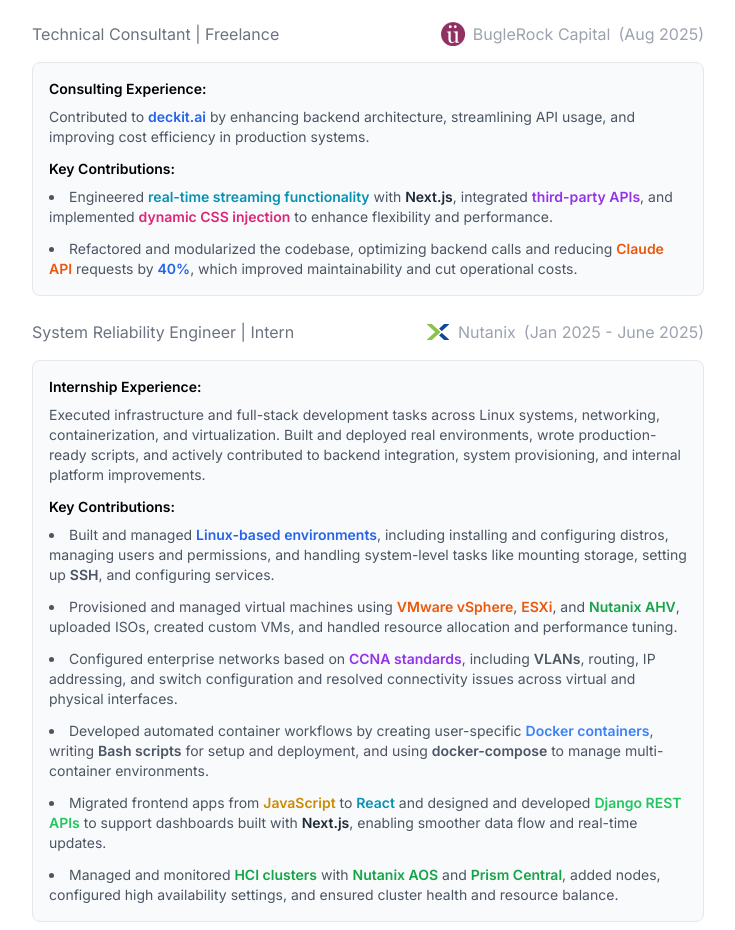
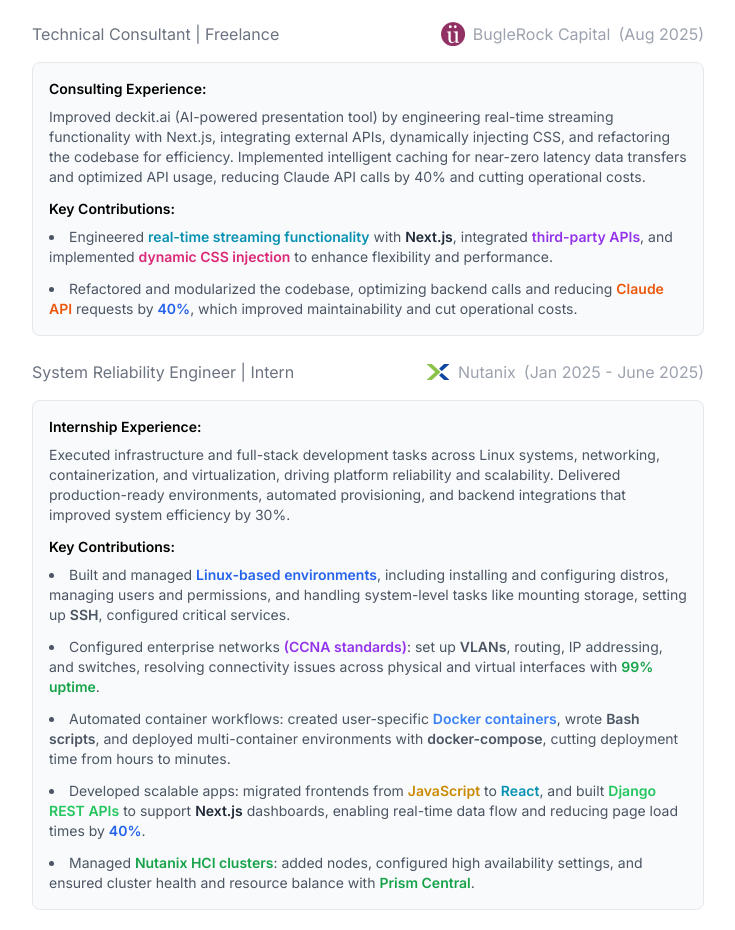
Before and after one commit to Nishant891/dematrix-portfolio, a Next.js app: page / in a window 1280 px wide. Shown: the part 802-1732 px from the top of the page, without its empty margins (376-1111 px from the left). Built offline with nearby package versions, Linux system fonts and the light colour scheme; grey boxes are pictures that could not be loaded.

Commit message:
new changes

```diff
--- a/app/page.tsx
+++ b/app/page.tsx
@@ -226,17 +226,17 @@ export default function Home() {
             </section>
 
             <section className="space-y-4">
-              <div className="text-gray-500 text-md">Work</div>
+              <div className="text-gray-500 text-md">Experience</div>
 
               <div className="grid gap-2">
                 <div className="flex flex-wrap items-center justify-between py-2 gap-2">
-                  <Link
+                  <a
                     href="https://www.buglerockcapital.com"
                     className="text-gray-500 text-md hover:text-blue-600 flex flex-wrap items-center gap-1"
                   >
                     <span>Technical Consultant | Freelance</span>
-                  </Link>
-                  <Link
+                  </a>
+                  <a
                     href="https://www.linkedin.com/company/buglerock-capital/"
                     className="flex items-center gap-2"
                   >
@@ -249,7 +249,7 @@ export default function Home() {
                       BugleRock Capital
                     </span>
                     <span className="text-gray-400">(Aug 2025)</span>
-                  </Link>
+                  </a>
                 </div>
 
                 <div className="bg-gray-50 p-4 rounded-lg border border-gray-200">
@@ -257,12 +257,13 @@ export default function Home() {
                     Consulting Experience:
                   </h3>
                   <p className="text-sm text-gray-600">
-                    Contributed to{" "}
-                    <span className="font-semibold text-blue-600">
-                      deckit.ai
-                    </span>{" "}
-                    by enhancing backend architecture, streamlining API usage,
-                    and improving cost efficiency in production systems.
+                    Improved deckit.ai (AI-powered presentation tool) by
+                    engineering real-time streaming functionality with Next.js,
+                    integrating external APIs, dynamically injecting CSS, and
+                    refactoring the codebase for efficiency. Implemented
+                    intelligent caching for near-zero latency data transfers and
+                    optimized API usage, reducing Claude API calls by 40% and
+                    cutting operational costs.
                   </p>
 
                   <h3 className="text-sm font-semibold mt-3 mb-2">
@@ -305,13 +306,13 @@ export default function Home() {
 
               <div className="grid gap-2">
                 <div className="flex flex-wrap items-center justify-between py-2 gap-2">
-                  <Link
+                  <a
                     href="https://www.linkedin.com/posts/nishant-sharma-771653245_cryptoformars-activity-7277700315490000896-aHYD?utm_source=share&utm_medium=member_desktop&rcm=ACoAADzJRYUBSjOtk00cJH1rfFOc_T83M736tuI"
                     className="text-gray-500 text-md hover:text-blue-600 flex flex-wrap items-center gap-1"
                   >
                     <span>System Reliability Engineer | Intern</span>
-                  </Link>
-                  <Link
+                  </a>
+                  <a
                     href="https://www.linkedin.com/company/nutanix/posts/?feedView=all"
                     className="flex items-center gap-2"
                   >
@@ -322,7 +323,7 @@ export default function Home() {
                     <span className="text-gray-400">
                       (Jan 2025 - June 2025)
                     </span>
-                  </Link>
+                  </a>
                 </div>
 
                 <div className="bg-gray-50 p-4 rounded-lg border border-gray-200">
@@ -332,10 +333,10 @@ export default function Home() {
                   <p className="text-sm text-gray-600">
                     Executed infrastructure and full-stack development tasks
                     across Linux systems, networking, containerization, and
-                    virtualization. Built and deployed real environments, wrote
-                    production-ready scripts, and actively contributed to
-                    backend integration, system provisioning, and internal
-                    platform improvements.
+                    virtualization, driving platform reliability and
+                    scalability. Delivered production-ready environments,
+                    automated provisioning, and backend integrations that
+                    improved system efficiency by 30%.
                   </p>
 
                   <h3 className="text-sm font-semibold mt-3 mb-2">
@@ -350,84 +351,68 @@ export default function Home() {
                       , including installing and configuring distros, managing
                       users and permissions, and handling system-level tasks
                       like mounting storage, setting up{" "}
-                      <span className="font-semibold">SSH</span>, and
-                      configuring services.
+                      <span className="font-semibold">SSH</span>, configured
+                      critical services.
                     </li>
 
                     <li>
-                      Provisioned and managed virtual machines using{" "}
-                      <span className="font-semibold text-orange-600">
-                        VMware vSphere
+                      Configured enterprise networks{" "}
+                      <span className="font-semibold text-purple-600">
+                        (CCNA standards)
                       </span>
-                      ,{" "}
-                      <span className="font-semibold text-orange-600">
-                        ESXi
+                      : set up <span className="font-semibold">VLANs</span>,
+                      routing, IP addressing, and switches, resolving
+                      connectivity issues across physical and virtual interfaces
+                      with{" "}
+                      <span className="font-semibold text-green-600">
+                        99% uptime
                       </span>
-                      , and{" "}
-                      <span className="font-semibold text-green-600">
-                        Nutanix AHV
-                      </span>
-                      , uploaded ISOs, created custom VMs, and handled resource
-                      allocation and performance tuning.
+                      .
                     </li>
 
                     <li>
-                      Configured enterprise networks based on{" "}
-                      <span className="font-semibold text-purple-600">
-                        CCNA standards
+                      Automated container workflows: created user-specific{" "}
+                      <span className="font-semibold text-blue-500">
+                        Docker containers
                       </span>
-                      , including <span className="font-semibold">VLANs</span>,
-                      routing, IP addressing, and switch configuration and
-                      resolved connectivity issues across virtual and physical
-                      interfaces.
+                      , wrote{" "}
+                      <span className="font-semibold">Bash scripts</span>, and
+                      deployed multi-container environments with{" "}
+                      <span className="font-semibold">docker-compose</span>,
+                      cutting deployment time from hours to minutes.
                     </li>
 
                     <li>
-                      Developed automated container workflows by creating
-                      user-specific{" "}
-                      <span className="font-semibold text-blue-500">
-                        Docker containers
-                      </span>
-                      , writing{" "}
-                      <span className="font-semibold">Bash scripts</span> for
-                      setup and deployment, and using{" "}
-                      <span className="font-semibold">docker-compose</span> to
-                      manage multi-container environments.
-                    </li>
-
-                    <li>
-                      Migrated frontend apps from{" "}
+                      Developed scalable apps: migrated frontends from{" "}
                       <span className="font-semibold text-yellow-600">
                         JavaScript
                       </span>{" "}
                       to{" "}
-                      <span className="font-semibold text-cyan-600">React</span>{" "}
-                      and designed and developed{" "}
+                      <span className="font-semibold text-cyan-600">React</span>
+                      , and built{" "}
                       <span className="font-semibold text-green-500">
                         Django REST APIs
                       </span>{" "}
-                      to support dashboards built with{" "}
+                      to support{" "}
                       <span className="font-semibold text-gray-800">
                         Next.js
-                      </span>
-                      , enabling smoother data flow and real-time updates.
+                      </span>{" "}
+                      dashboards, enabling real-time data flow and reducing page
+                      load times by{" "}
+                      <span className="font-semibold text-blue-600">40%</span>.
                     </li>
 
                     <li>
-                      Managed and monitored{" "}
+                      Managed{" "}
                       <span className="font-semibold text-green-600">
-                        HCI clusters
-                      </span>{" "}
-                      with{" "}
-                      <span className="font-semibold text-green-600">
-                        Nutanix AOS
-                      </span>{" "}
-                      and{" "}
+                        Nutanix HCI clusters
+                      </span>
+                      : added nodes, configured high availability settings, and
+                      ensured cluster health and resource balance with{" "}
                       <span className="font-semibold text-green-600">
                         Prism Central
                       </span>
-                      , added nodes, configured high availability settings, and
-                      ensured cluster health and resource balance.
+                      .
                     </li>
                   </ul>
                 </div>
--- a/components/sidebar.tsx
+++ b/components/sidebar.tsx
@@ -83,7 +83,7 @@ export default function Sidebar({
             rel="noopener noreferrer"
           >
             <div className="flex items-center gap-2">
-              <Gamepad size={16} />
+              <Shield size={16} />
               <span>jwt-authx</span>
             </div>
             <span className="text-gray-400 text-xs">↗</span>
--- a/components/terminal.tsx
+++ b/components/terminal.tsx
@@ -27,7 +27,7 @@ const statements: Statement[] = [
   {
     input: 'resume',
     return:
-      '"<a rel="noopener" href="/Resume(Nishant Sharma).pdf" target="_blank">Resume(Nishant Sharma).pdf</a>"',
+      '"<a rel="noopener" className="text-green-700" href="/Resume(Nishant Sharma).pdf" target="_blank">Resume(Nishant Sharma).pdf</a>"',
   },
   {
     input: 'education',
```
Also changed, not shown: 2 other files (tests, documents, lock files or other folders).
